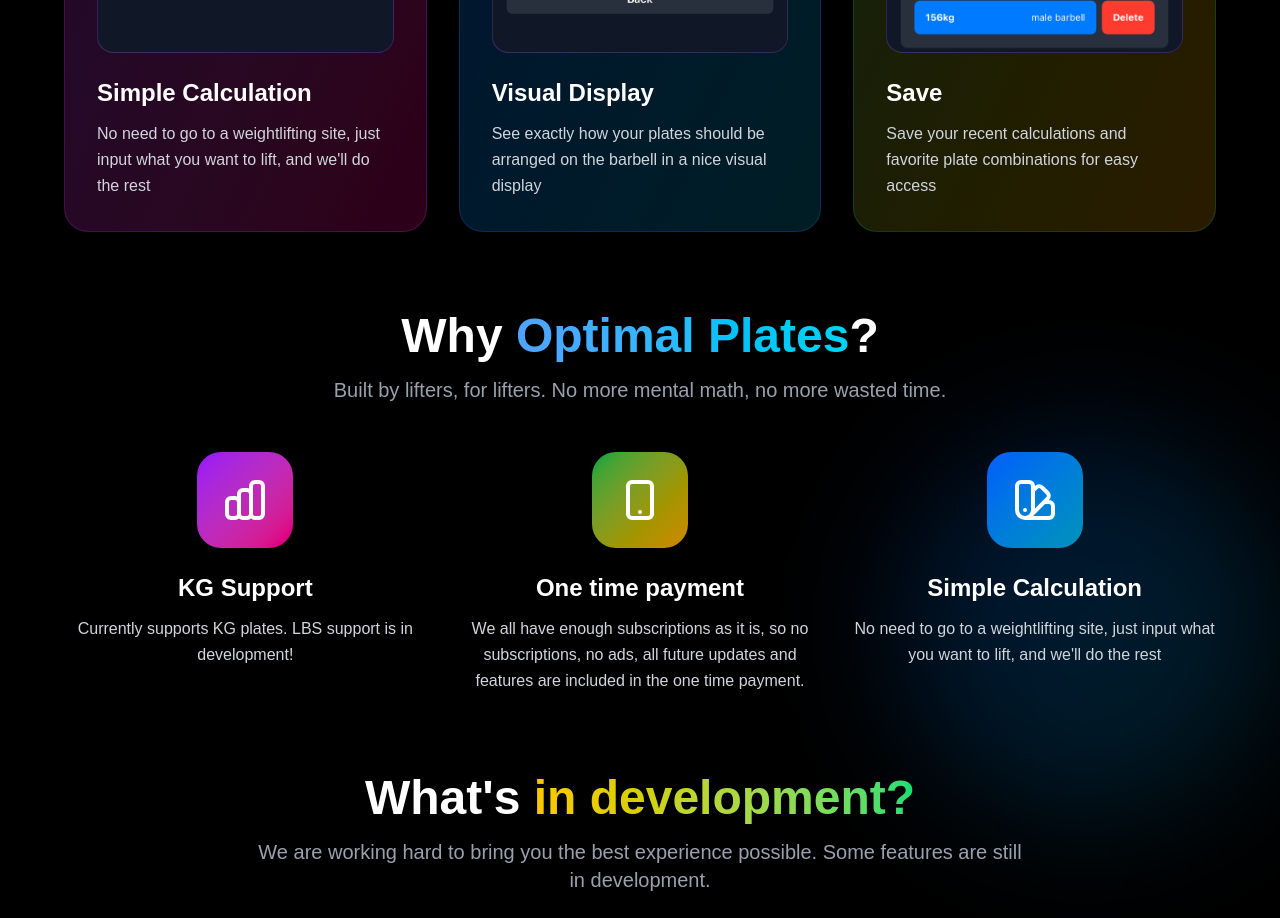
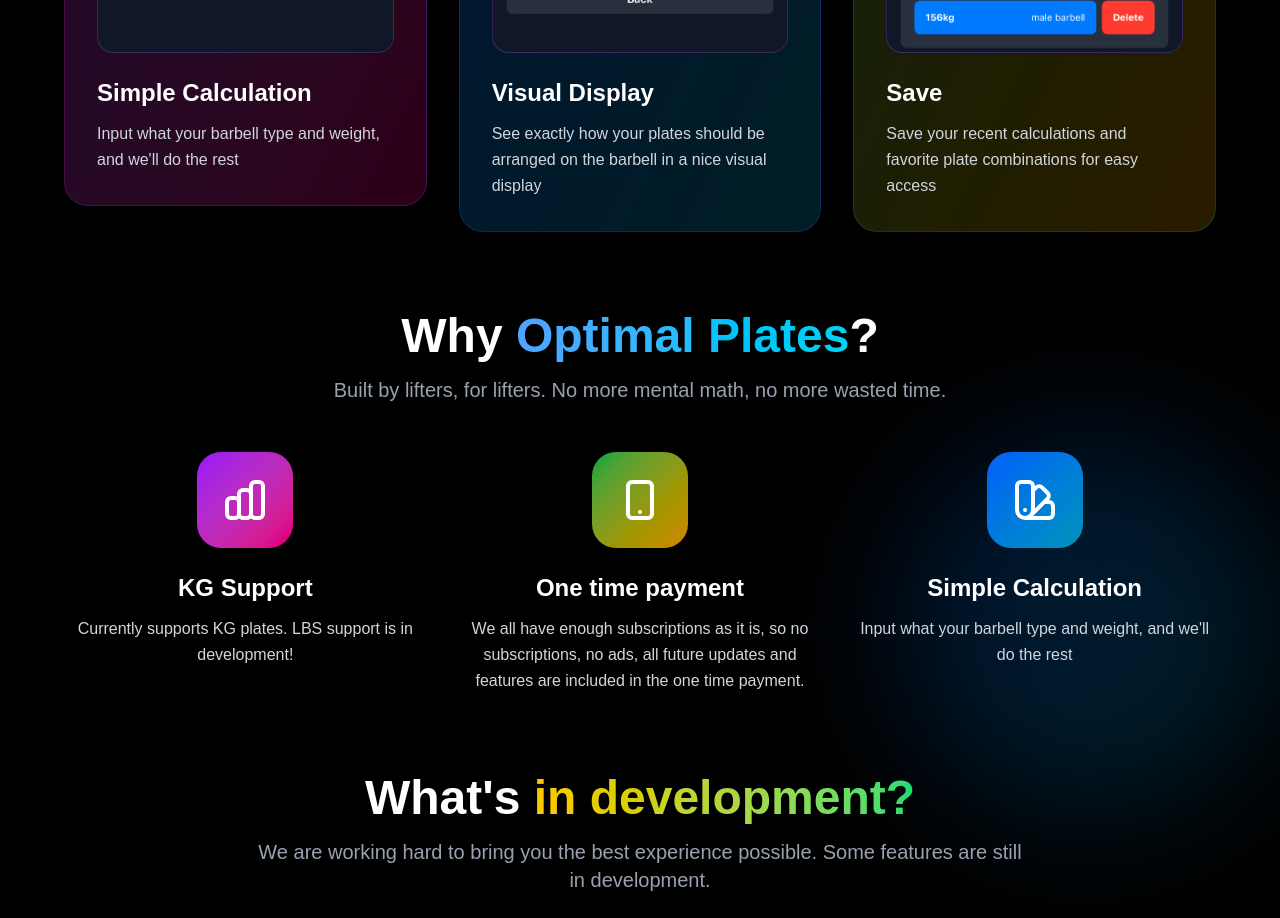
Before and after one commit to kieranmv95/OptimalPlates, a Next.js app: page / in a window 1280 px wide. Shown: the part 1360-2278 px from the top of the page. Built offline with nearby package versions, Linux system fonts and the light colour scheme.

Commit message:
feat: text

```diff
--- a/src/components/DownloadPage.tsx
+++ b/src/components/DownloadPage.tsx
@@ -118,8 +118,8 @@ export default function DownloadPage() {
                   Simple Calculation
                 </h3>
                 <p className="text-gray-300 leading-relaxed">
-                  No need to go to a weightlifting site, just input what you
-                  want to lift, and we&apos;ll do the rest
+                  Input what your barbell type and weight, and we&apos;ll do the
+                  rest
                 </p>
               </div>
             </div>
@@ -253,8 +253,8 @@ export default function DownloadPage() {
                 Simple Calculation
               </h3>
               <p className="text-gray-300 leading-relaxed">
-                No need to go to a weightlifting site, just input what you want
-                to lift, and we&apos;ll do the rest
+                Input what your barbell type and weight, and we&apos;ll do the
+                rest
               </p>
             </div>
           </div>
```
